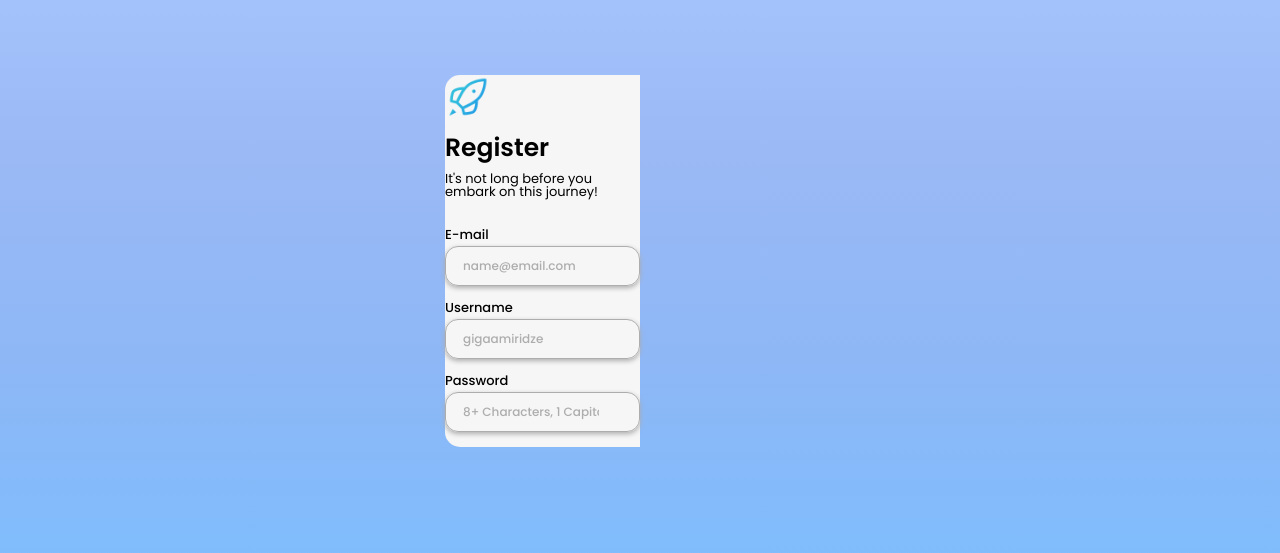
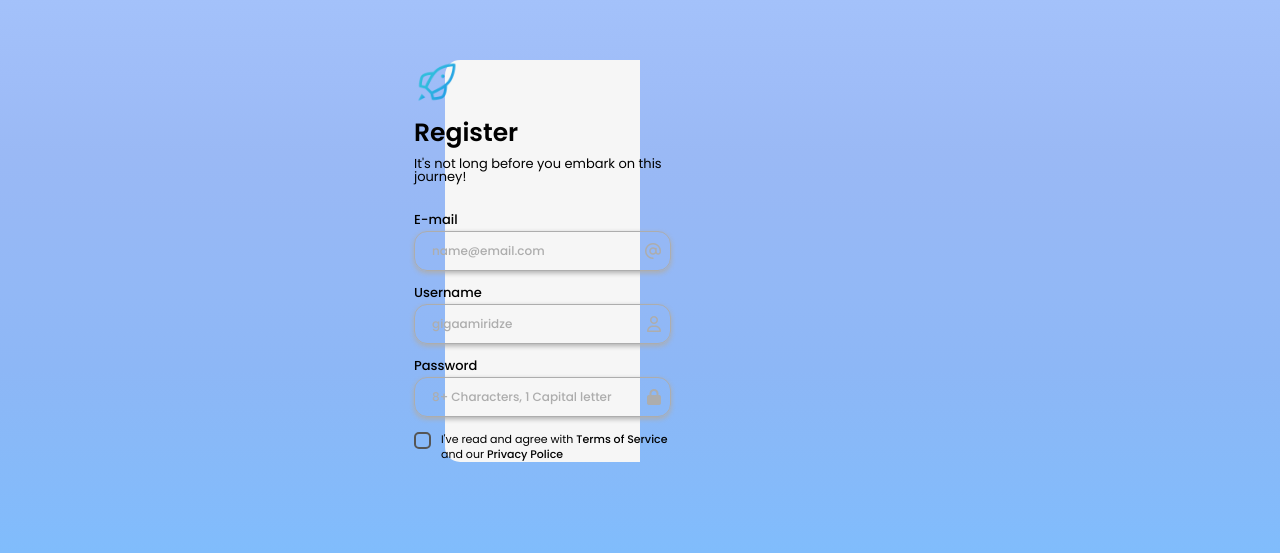
Before and after one commit to gigaamiridze/react-registration-form, a React (Create React App) app: page / in a window 1280 px wide. Shown: the part 139-692 px from the top of the page. Built offline with nearby package versions, Linux system fonts and the light colour scheme.

Commit message:
Added checkbox field and its styles

```diff
--- a/public/index.html
+++ b/public/index.html
@@ -15,6 +15,7 @@
       user's mobile device or desktop. See https://developers.google.com/web/fundamentals/web-app-manifest/
     -->
     <link rel="manifest" href="%PUBLIC_URL%/manifest.json" />
+    <script src="https://kit.fontawesome.com/b1609179cd.js" crossorigin="anonymous"></script>
     <!--
       Notice the use of %PUBLIC_URL% in the tags above.
       It will be replaced with the URL of the `public` folder during the build.
--- a/src/components/Form.jsx
+++ b/src/components/Form.jsx
@@ -32,6 +32,12 @@ function Form() {
                 <i className='fa-solid fa-lock'></i>
               </div>
             </div>
+            <div className='form-group'>
+              <input type="checkbox" name="agree" id="agree" />
+              <label htmlFor="agree" className='agree-label'>
+                I've read and agree with <span>Terms of Service</span> and our <span>Privacy Police</span>
+              </label>
+            </div>
           </form>
         </div>
       </div>
--- a/src/styles/App.css
+++ b/src/styles/App.css
@@ -68,6 +68,18 @@ label:not(.agree-label) {
   margin-bottom: 5px;
   display: block;
 }
+.agree-label {
+  font-size: 11px;
+  margin-left: 10px;
+  width: 230px;
+  line-height: 15px;
+}
+.agree-label span {
+  font-weight: 500;
+}
+.input-box {
+  position: relative;
+}
 input:not(input[type='checkbox']) {
   width: 100%;
   height: 40px;
@@ -84,6 +96,30 @@ input:not(input[type='checkbox']) {
   box-shadow: 0px 2px 5px var(--grey1);
   transition: all 0.3s ease;
 }
+input[type='checkbox'] {
+  appearance: none;
+  width: 17px;
+  height: 17px;
+  background-color: transparent;
+  border: 2px solid var(--dark-grey);
+  border-radius: 5px;
+  margin: 0;
+  cursor: pointer;
+  display: flex;
+  justify-content: center;
+  align-items: center;
+}
+input[type='checkbox']::after {
+  content: '\f00c';
+  font-size: 9px;
+  font-weight: 900;
+  font-family: 'Font Awesome 6 Free';
+  color: var(--dark-grey);
+  display: none;
+}
+input[type='checkbox']:checked::after {
+  display: block;
+}
 input::placeholder {
   font-size: 12px;
   font-weight: 500;
```
